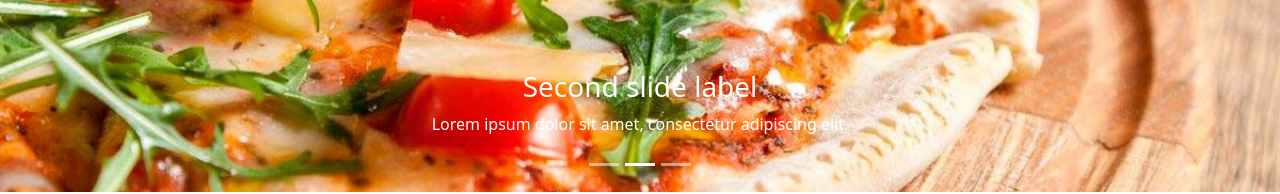
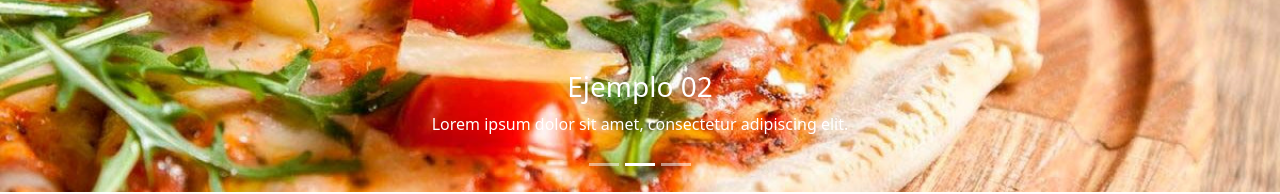
Before and after one commit to spotfreeman/Proyecto4-Restaurant, a React (Vite) app: page / in a window 1280 px wide. Shown: the part 307-501 px from the top of the page. Built offline with nearby package versions, Linux system fonts and the light colour scheme.

Commit message:
Reparando Netlify

```diff
--- a/src/components/CarouselApp.jsx
+++ b/src/components/CarouselApp.jsx
@@ -11,7 +11,7 @@ function CarouselApp() {
       <Carousel.Item>
         <Image src={imagen01} style={{ width: '100%' }} />
         <Carousel.Caption>
-          <h3>First slide label</h3>
+          <h3>Ejemplo 01</h3>
           <p>Nulla vitae elit libero, a pharetra augue mollis interdum.</p>
         </Carousel.Caption>
       </Carousel.Item>
@@ -19,7 +19,7 @@ function CarouselApp() {
       <Carousel.Item>
         <Image src={imagen02} style={{ width: '100%' }} />
         <Carousel.Caption>
-          <h3>Second slide label</h3>
+          <h3>Ejemplo 02</h3>
           <p>Lorem ipsum dolor sit amet, consectetur adipiscing elit.</p>
         </Carousel.Caption>
       </Carousel.Item>
@@ -27,7 +27,7 @@ function CarouselApp() {
       <Carousel.Item>
         <Image src={imagen03} style={{ width: '100%' }} />
         <Carousel.Caption>
-          <h3>Third slide label</h3>
+          <h3>Ejemplo 03</h3>
           <p>
             Praesent commodo cursus magna, vel scelerisque nisl consectetur.
           </p>
```
